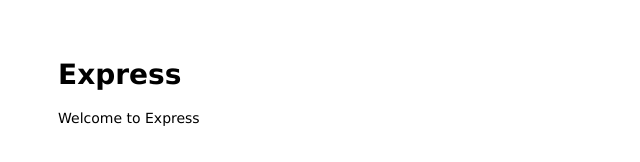
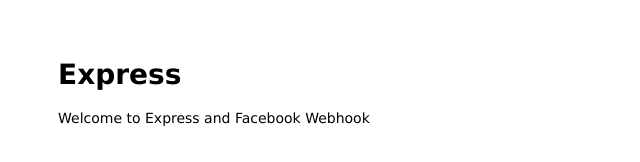
Before and after one commit to leanhkhoi/facebook-message-webhook, a website: page public/index.html in a window 1280 px wide. Shown: the whole page, without its empty margins (0-640 px from the left). Drawn offline with Linux system fonts and the light colour scheme.

Commit message:
Test heroku

```diff
--- a/public/index.html
+++ b/public/index.html
@@ -7,7 +7,7 @@
 
 <body>
   <h1>Express</h1>
-  <p>Welcome to Express</p>
+  <p>Welcome to Express and Facebook Webhook</p>
 </body>
 
 </html>
```
